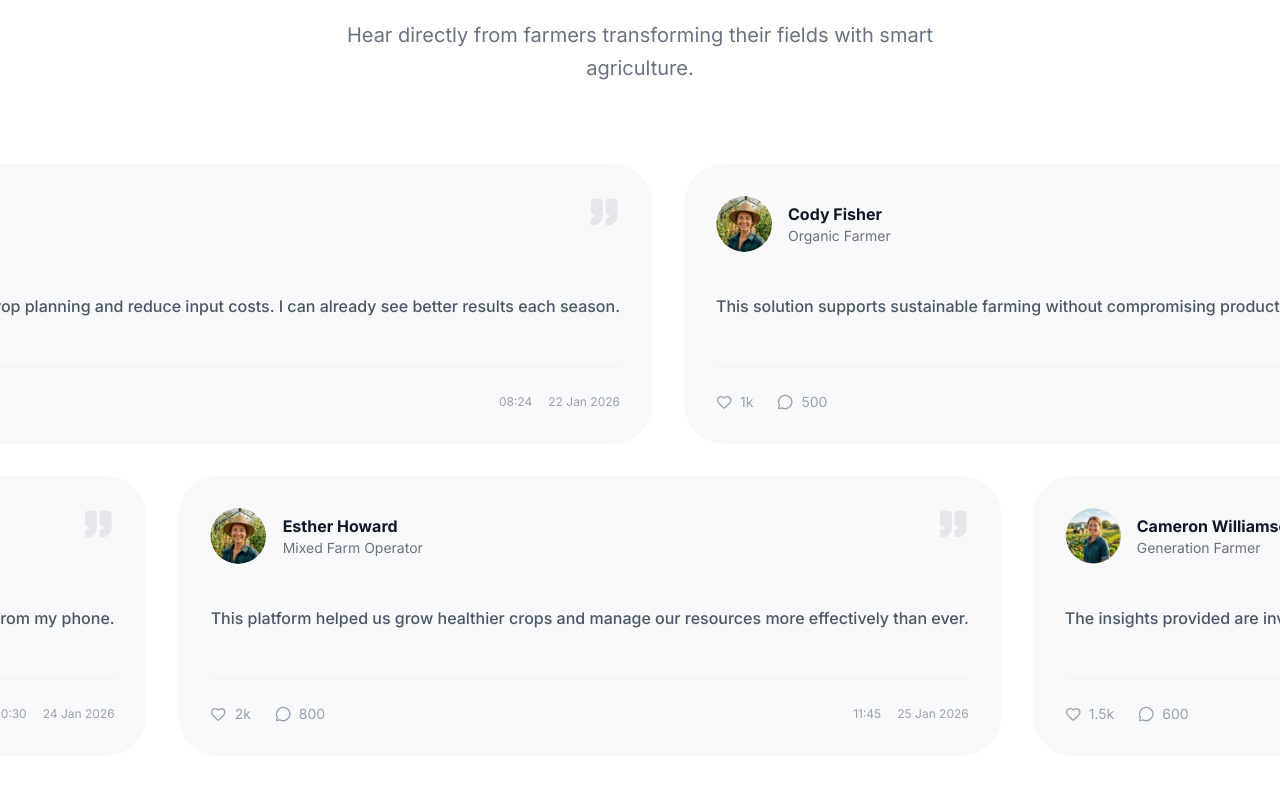
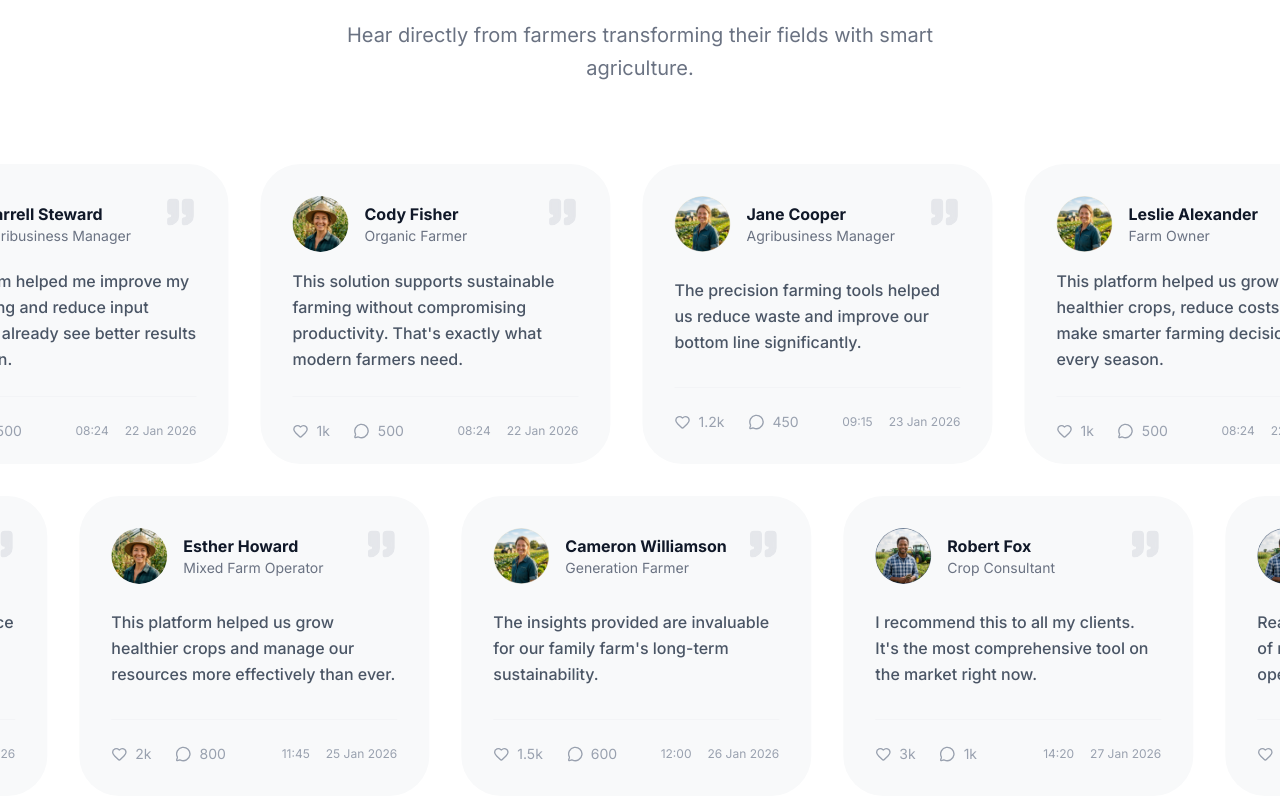
Before and after one commit to obaidullah-miazi-dev/agrova-landing-page, a React (Vite) app: page / in a window 1280 px wide. Shown: the part 4957-5757 px from the top of the page. Built offline with nearby package versions, Linux system fonts and the light colour scheme.

Commit message:
fix: resolve testimonial text overflow by adding whitespace-normal

```diff
--- a/src/components/home/Testimonials.jsx
+++ b/src/components/home/Testimonials.jsx
@@ -97,7 +97,7 @@ const testimonials = [
 ];
 
 const TestimonialCard = ({ item }) => (
-    <div className="min-w-[400px] bg-[#f8f9fa] rounded-[2.5rem] p-8 mx-4 flex flex-col justify-between h-[280px]">
+    <div className="w-[350px] bg-[#f8f9fa] rounded-[2.5rem] p-8 mx-4 flex flex-col justify-between h-[300px]">
         <div className="flex justify-between items-start">
             <div className="flex gap-4 items-center">
                 <img src={item.avatar} alt={item.name} className="w-14 h-14 rounded-full object-cover" />
@@ -109,7 +109,7 @@ const TestimonialCard = ({ item }) => (
             <Quote className="w-8 h-8 text-gray-200 fill-gray-200" />
         </div>
 
-        <p className="text-gray-600 font-medium leading-relaxed mt-4">
+        <p className="text-gray-600 font-medium leading-relaxed mt-4 whitespace-normal">
             {item.content}
         </p>
 
```
